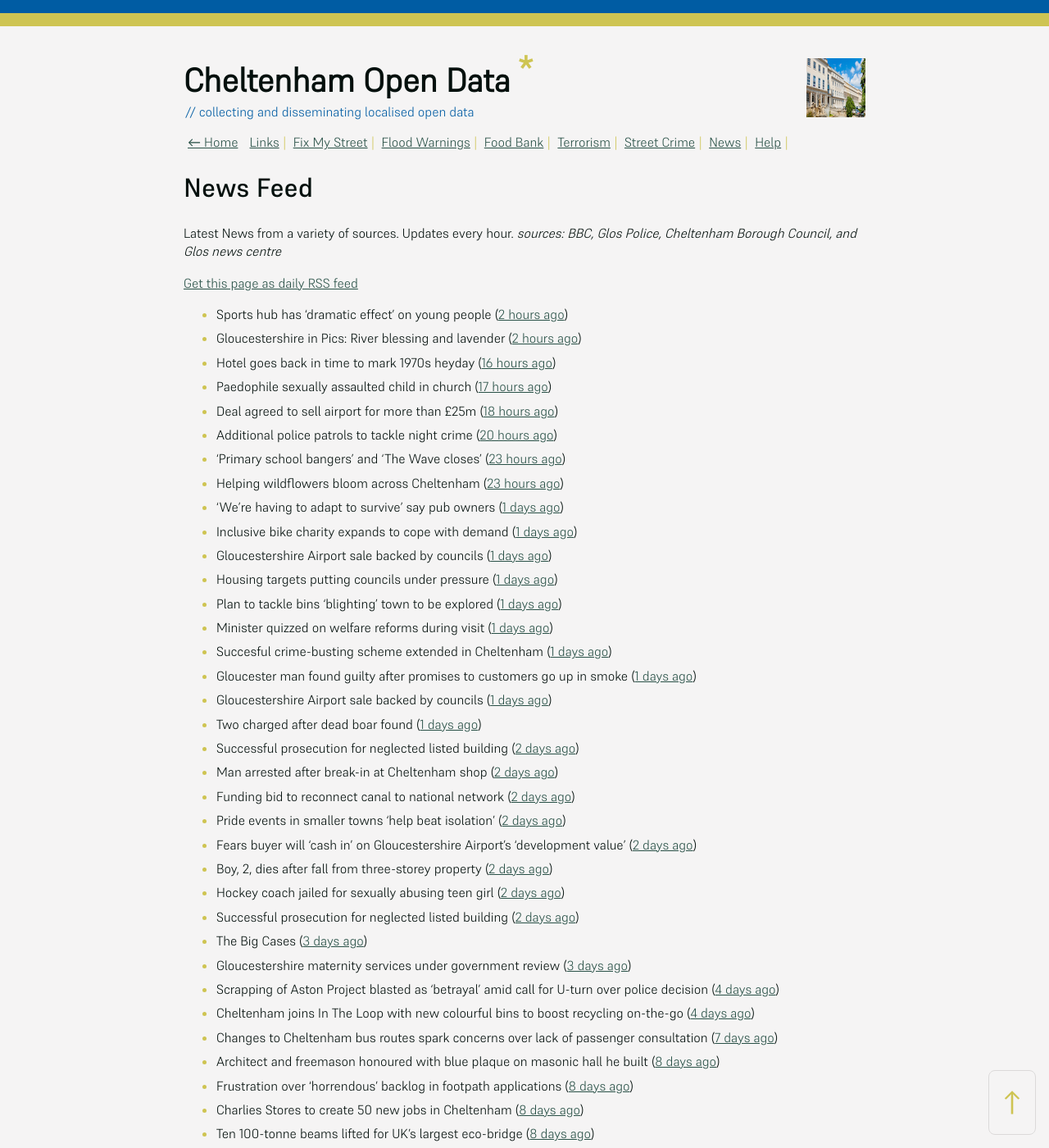
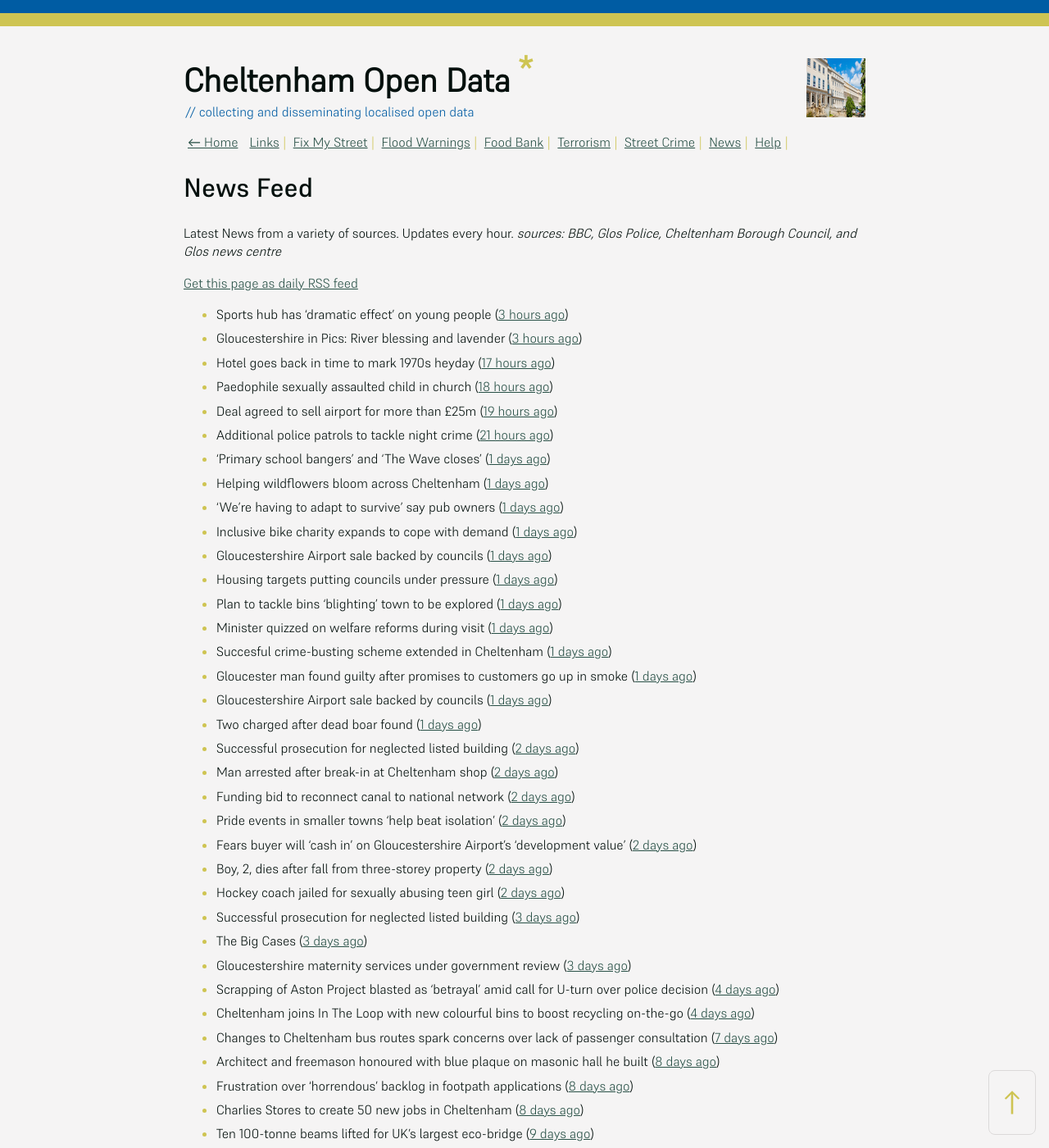
Before and after one commit to mat-0/cheltenham-open-data, a Jekyll site: the page built from _pages/news.md, in a window 1280 px wide and 1400 px high. Shown: the whole window at 82% size. Built offline with Jekyll 4.4.1, drawn with Linux system fonts in a browser that asks for light colours; some of the changed text lies outside the part shown.

Commit message:
Updated 2025-06-28 09:57:50

```diff
--- a/_pages/news.md
+++ b/_pages/news.md
@@ -12,14 +12,14 @@ _sources: BBC, Glos Police, Cheltenham Borough Council, and Glos news centre_
 [Get this page as daily RSS feed](/daily.rss)
 
 <!-- news_marker starts -->
-- Sports hub has 'dramatic effect' on young people ([2 hours ago](https://www.bbc.com/news/articles/cvg8pxj550eo))
-- Gloucestershire in Pics: River blessing and lavender ([2 hours ago](https://www.bbc.com/news/articles/c2k158nynz5o))
-- Hotel goes back in time to mark 1970s heyday ([16 hours ago](https://www.bbc.com/news/articles/c335z6yzpmro))
-- Paedophile sexually assaulted child in church ([17 hours ago](https://www.bbc.com/news/articles/czxe4e2ppw2o))
-- Deal agreed to sell airport for more than £25m ([18 hours ago](https://www.bbc.com/news/articles/cdx5g5xqkv1o))
-- Additional police patrols to tackle night crime ([20 hours ago](https://www.bbc.com/news/articles/czjknk33xpxo))
-- 'Primary school bangers' and 'The Wave closes' ([23 hours ago](https://www.bbc.com/news/articles/cq53wwp5yldo))
-- Helping wildflowers bloom across Cheltenham ([23 hours ago](https://www.cheltenham.gov.uk/news/article/3025/helping_wildflowers_bloom_across_cheltenham))
+- Sports hub has 'dramatic effect' on young people ([3 hours ago](https://www.bbc.com/news/articles/cvg8pxj550eo))
+- Gloucestershire in Pics: River blessing and lavender ([3 hours ago](https://www.bbc.com/news/articles/c2k158nynz5o))
+- Hotel goes back in time to mark 1970s heyday ([17 hours ago](https://www.bbc.com/news/articles/c335z6yzpmro))
+- Paedophile sexually assaulted child in church ([18 hours ago](https://www.bbc.com/news/articles/czxe4e2ppw2o))
+- Deal agreed to sell airport for more than £25m ([19 hours ago](https://www.bbc.com/news/articles/cdx5g5xqkv1o))
+- Additional police patrols to tackle night crime ([21 hours ago](https://www.bbc.com/news/articles/czjknk33xpxo))
+- 'Primary school bangers' and 'The Wave closes' ([1 days ago](https://www.bbc.com/news/articles/cq53wwp5yldo))
+- Helping wildflowers bloom across Cheltenham ([1 days ago](https://www.cheltenham.gov.uk/news/article/3025/helping_wildflowers_bloom_across_cheltenham))
 - 'We're having to adapt to survive' say pub owners ([1 days ago](https://www.bbc.com/news/articles/c74z3yp3p0xo))
 - Inclusive bike charity expands to cope with demand ([1 days ago](https://www.bbc.com/news/articles/ceq79pjzq3no))
 - Gloucestershire Airport sale backed by councils ([1 days ago](https://gloucesternewscentre.co.uk/gloucestershire-airport-sale-backed-by-councils/))
@@ -37,7 +37,7 @@ _sources: BBC, Glos Police, Cheltenham Borough Council, and Glos news centre_
 - Fears buyer will ‘cash in’ on Gloucestershire Airport’s ‘development value’ ([2 days ago](https://gloucesternewscentre.co.uk/fears-buyer-will-cash-in-on-gloucestershire-airports-development-value/))
 - Boy, 2, dies after fall from three-storey property ([2 days ago](https://www.bbc.com/news/articles/crmvj3p192ko))
 - Hockey coach jailed for sexually abusing teen girl ([2 days ago](https://www.bbc.com/news/articles/c8rpk5m5en0o))
-- Successful prosecution for neglected listed building ([2 days ago](https://www.cheltenham.gov.uk/news/article/3023/successful_prosecution_for_neglected_listed_building))
+- Successful prosecution for neglected listed building ([3 days ago](https://www.cheltenham.gov.uk/news/article/3023/successful_prosecution_for_neglected_listed_building))
 - The Big Cases ([3 days ago](https://www.bbc.co.uk/iplayer/episode/m001z7w2))
 - Gloucestershire maternity services under government review ([3 days ago](https://www.bbc.co.uk/sounds/play/p0ll39jx))
 - Scrapping of Aston Project blasted as ‘betrayal’ amid call for U-turn over police decision ([4 days ago](https://gloucesternewscentre.co.uk/scrapping-of-aston-project-blasted-as-betrayal-amid-call-for-u-turn-over-police-decision/))
@@ -46,7 +46,7 @@ _sources: BBC, Glos Police, Cheltenham Borough Council, and Glos news centre_
 - Architect and freemason honoured with blue plaque on masonic hall he built ([8 days ago](https://gloucesternewscentre.co.uk/architect-and-freemason-honoured-with-blue-plaque-on-masonic-hall-he-built/))
 - Frustration over ‘horrendous’ backlog in footpath applications ([8 days ago](https://gloucesternewscentre.co.uk/frustration-over-horrendous-backlog-in-footpath-applications/))
 - Charlies Stores to create 50 new jobs in Cheltenham ([8 days ago](https://gloucesternewscentre.co.uk/charlies-stores-to-create-50-new-jobs-in-cheltenham/))
-- Ten 100-tonne beams lifted for UK’s largest eco-bridge ([8 days ago](https://www.bbc.co.uk/sounds/play/p0lk57bp))
+- Ten 100-tonne beams lifted for UK’s largest eco-bridge ([9 days ago](https://www.bbc.co.uk/sounds/play/p0lk57bp))
 - Condition of rural county roads to be checked by AI camera system ([9 days ago](https://gloucesternewscentre.co.uk/condition-of-rural-county-roads-to-be-checked-by-ai-camera-system/))
 - Joint statement with Gloucester City Council: Preferred bidder for Gloucestershire Airport to deliver soaring potential for economic benefit to region ([10 days ago](https://www.cheltenham.gov.uk/news/article/3021/joint_statement_with_gloucester_city_council_preferred_bidder_for_gloucestershire_airport_to_deliver_soaring_potential_for_economic_benefit_to_region))
 - Scene guard in place overnight after report two men assaulted a man in Cheltenham ([11 days ago](https://gloucesternewscentre.co.uk/scene-guard-in-place-overnight-after-report-two-men-assaulted-a-man-in-cheltenham/))
@@ -59,7 +59,7 @@ _sources: BBC, Glos Police, Cheltenham Borough Council, and Glos news centre_
 - Hospice grounds in full bloom for popular open gardens event ([17 days ago](https://gloucesternewscentre.co.uk/hospice-grounds-in-full-bloom-for-popular-open-gardens-event/))
 - Shire Hall Lib Dems urged to reopen Cheltenham’s Swindon Road tip ([18 days ago](https://gloucesternewscentre.co.uk/shire-hall-lib-dems-urged-to-reopen-cheltenhams-swindon-road-tip/))
 - Funding for Cheltenham sports community hub set for approval ([18 days ago](https://gloucesternewscentre.co.uk/funding-for-cheltenham-sports-community-hub-set-for-approval/))
-- Man ‘alarmed’ to find home included ‘without consent’ in 4000-house plan near M5 ([20 days ago](https://gloucesternewscentre.co.uk/man-alarmed-to-find-home-included-without-consent-in-4000-house-plan-near-m5/))
+- Man ‘alarmed’ to find home included ‘without consent’ in 4000-house plan near M5 ([21 days ago](https://gloucesternewscentre.co.uk/man-alarmed-to-find-home-included-without-consent-in-4000-house-plan-near-m5/))
 - Cheltenham celebrates 10 years of prestigious Purple Flag ([22 days ago](https://www.cheltenham.gov.uk/news/article/3019/cheltenham_celebrates_10_years_of_prestigious_purple_flag))
 - Reshaping Cheltenham’s future with latest cabinet portfolio announcements ([22 days ago](https://www.cheltenham.gov.uk/news/article/3018/reshaping_cheltenhams_future_with_latest_cabinet_portfolio_announcements))
 - Cheltenham and Tewkesbury planners blasted for ‘caring more about bats than police’ in Elms Park decision ([22 days ago](https://gloucesternewscentre.co.uk/cheltenham-and-tewkesbury-planners-blasted-for-caring-more-about-bats-than-police-in-elms-park-decision/))
```
Also changed, not shown: _data/flood.json (+5 -48 lines), _pages/fix-my-street.md (+6 -6 lines), index.md (+5 -5 lines).
